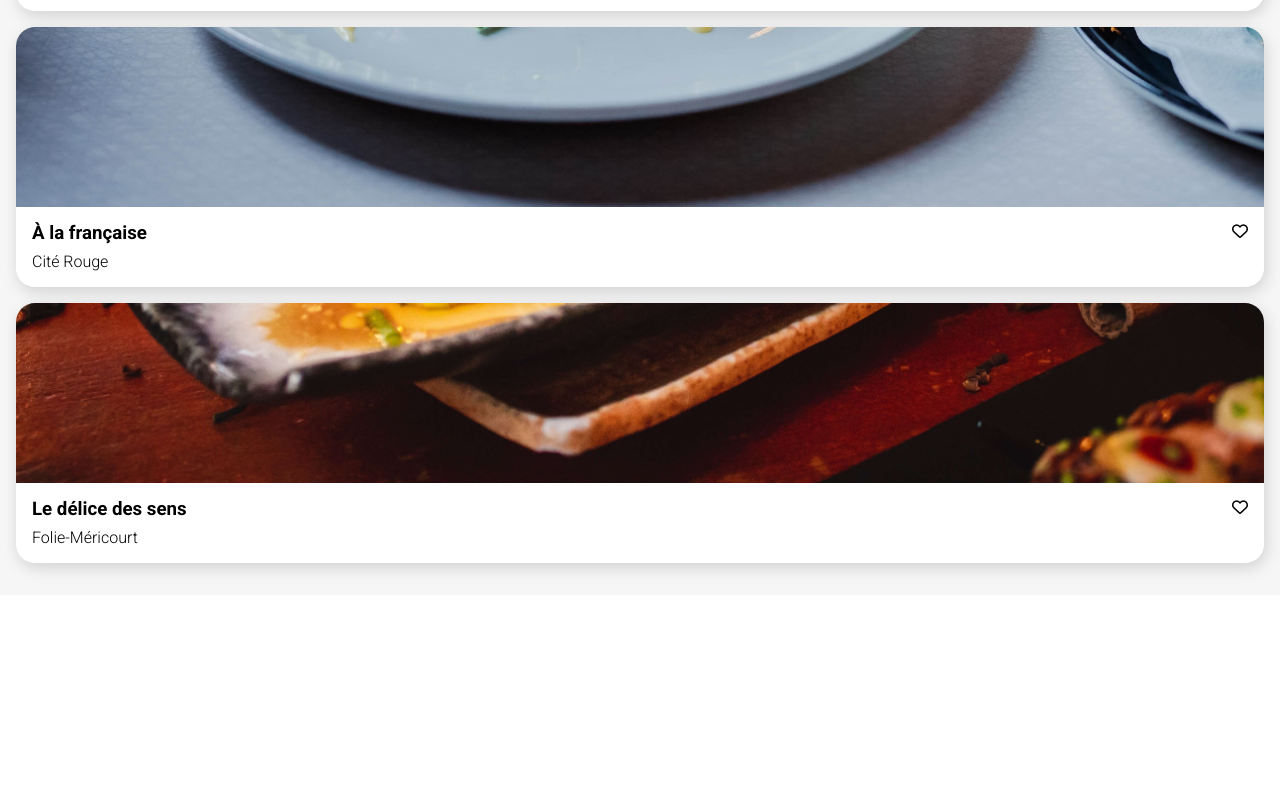
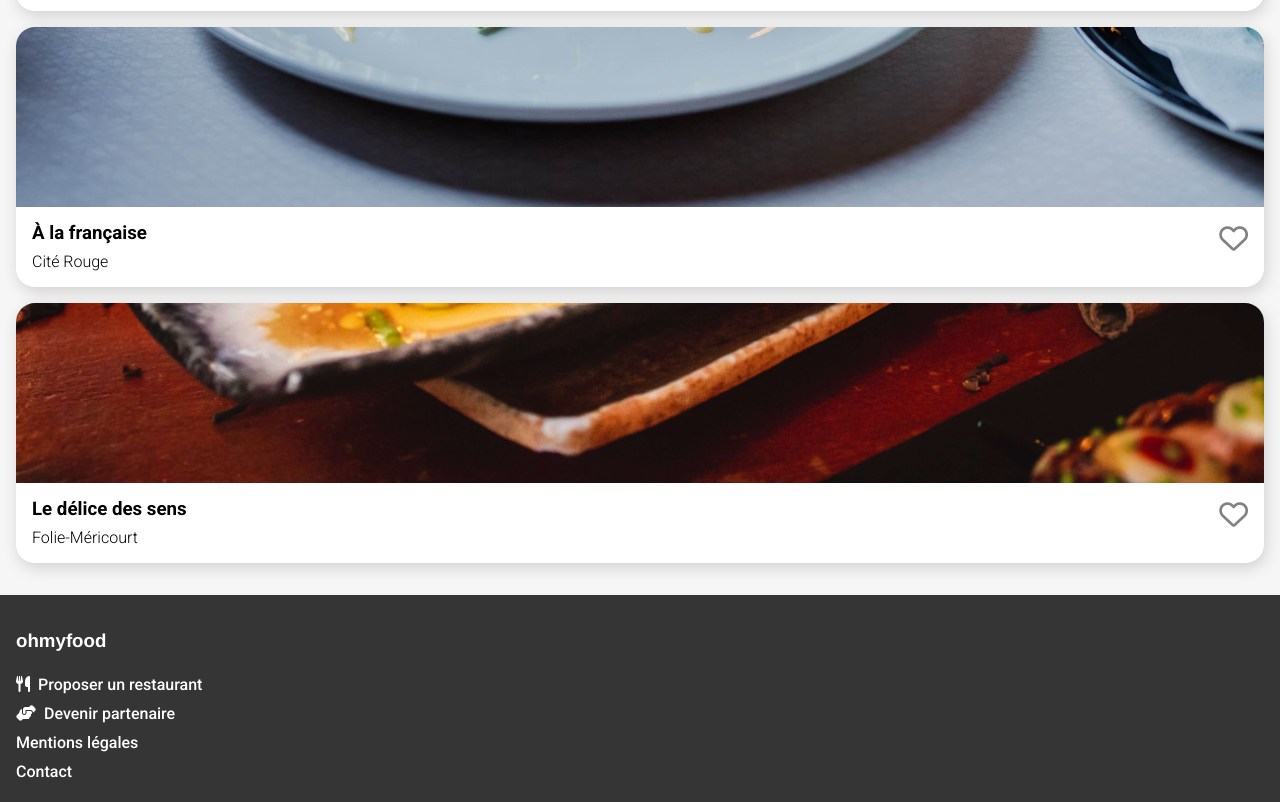
Before and after one commit to anthony-rabot/ohmyfood, a website: page index.html in a window 1280 px wide. Shown: the part 1323-2125 px from the top of the page. Before the commit the page ends 1918 px from the top, so only its background shows below. Drawn offline with Linux system fonts and the light colour scheme; a web font is replaced by a local one.

Commit message:
WIP footer

```diff
--- a/index.html
+++ b/index.html
@@ -39,15 +39,15 @@
 
       <ol class="howto">
         <li class="howto__item">
-          <i class="howto__item-icon fas fa-mobile-alt"></i>
+          <i class="howto__item-icon fas fa-mobile-alt" aria-hidden="true"></i>
           <p class="howto__item-content">Choisissez un restaurant</p>
         </li>
         <li class="howto__item">
-          <i class="howto__item-icon fas fa-list"></i>
+          <i class="howto__item-icon fas fa-list" aria-hidden="true"></i>
           <p class="howto__item-content">Composez votre menu</p>
         </li>
         <li class="howto__item">
-          <i class="howto__item-icon fas fa-store"></i>
+          <i class="howto__item-icon fas fa-store" aria-hidden="true"></i>
           <p class="howto__item-content">Dégustez au restaurant</p>
         </li>
       </ol>
@@ -69,7 +69,7 @@
               <p>Ménilmontant</p>
             </div>
             <div class="restaurants__item-card-body-heart">
-              <i class="far fa-heart"></i>
+              <i class="far fa-heart" aria-hidden="true"></i>
             </div>
           </section>
 
@@ -87,7 +87,7 @@
               <p>Charonne</p>
             </div>
             <div class="restaurants__item-card-body-heart">
-              <i class="far fa-heart"></i>
+              <i class="far fa-heart" aria-hidden="true"></i>
             </div>
           </section>
 
@@ -104,7 +104,7 @@
               <p>Cité Rouge</p>
             </div>
             <div class="restaurants__item-card-body-heart">
-              <i class="far fa-heart"></i>
+              <i class="far fa-heart" aria-hidden="true"></i>
             </div>
           </section>
 
@@ -121,7 +121,7 @@
               <p>Folie-Méricourt</p>
             </div>
             <div class="restaurants__item-card-body-heart">
-              <i class="far fa-heart"></i>
+              <i class="far fa-heart" aria-hidden="true"></i>
             </div>
           </section>
 
@@ -132,6 +132,16 @@
   </section>
 </main>
 
+<footer class="footer">
+  <h3 class="footer__title">ohmyfood</h3>
+  <nav class="footer__nav">
+    <a href="#" class="footer__nav-item"><i class="fas fa-utensils" aria-hidden="true"></i>Proposer un restaurant</a>
+    <a href="#" class="footer__nav-item"><i class="fas fa-hands-helping" aria-hidden="true"></i>Devenir partenaire</a>
+    <a href="#" class="footer__nav-item">Mentions légales</a>
+    <a href="#" class="footer__nav-item">Contact</a>
+  </nav>
+</footer>
+
 
 </body>
 
--- /dev/null
+++ b/scss/layouts/_footer.scss
@@ -0,0 +1,26 @@
+.footer {
+  display: flex;
+  flex-direction: column;
+  padding: $global-spacing;
+  background-color: map-get($ohmyfood-theme, dark-gray);
+
+  &__title {
+    font-family: $title-font-family;
+    color: $white;
+  }
+
+  &__nav {
+    display: flex;
+    flex-direction: column;
+
+    &-item {
+      color: $white;
+      text-decoration: none;
+      margin: calc($global-spacing / 3) 0;
+
+      i {
+        margin-right: calc($global-spacing / 2);
+      }
+    }
+  }
+}
--- a/scss/main.scss
+++ b/scss/main.scss
@@ -3,4 +3,5 @@
 @import "./base/base";
 @import "./base/typography";
 @import "./layouts/header";
+@import "./layouts/footer";
 @import "./pages/home";
--- a/scss/pages/_home.scss
+++ b/scss/pages/_home.scss
@@ -158,7 +158,8 @@
           }
         }
         &-heart {
-
+          font-size: 1.8rem;
+          color: lighten(map-get($ohmyfood-theme, dark-gray), 30%);
         }
       }
     }
```
Also changed, not shown: css/main.css.
